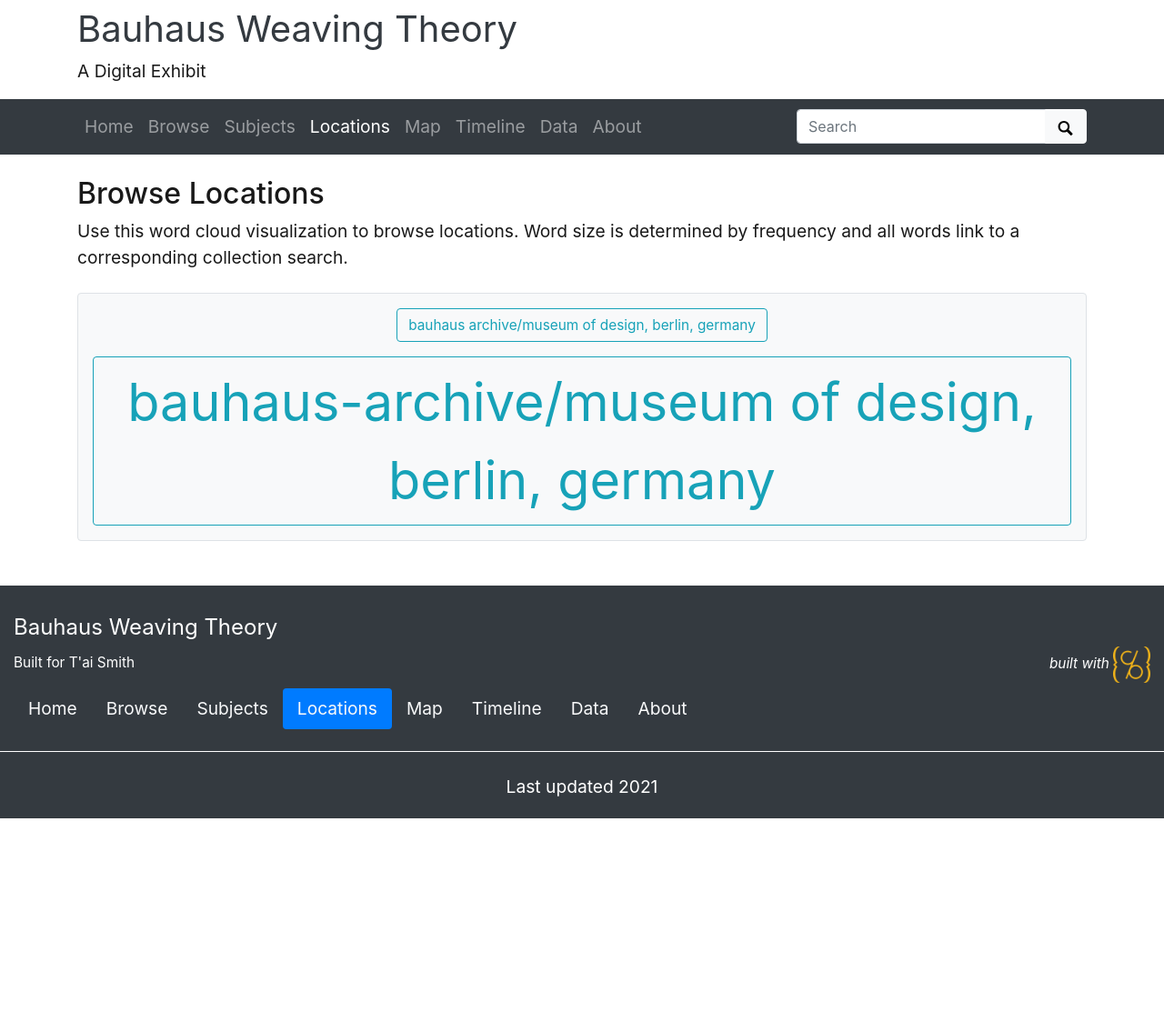
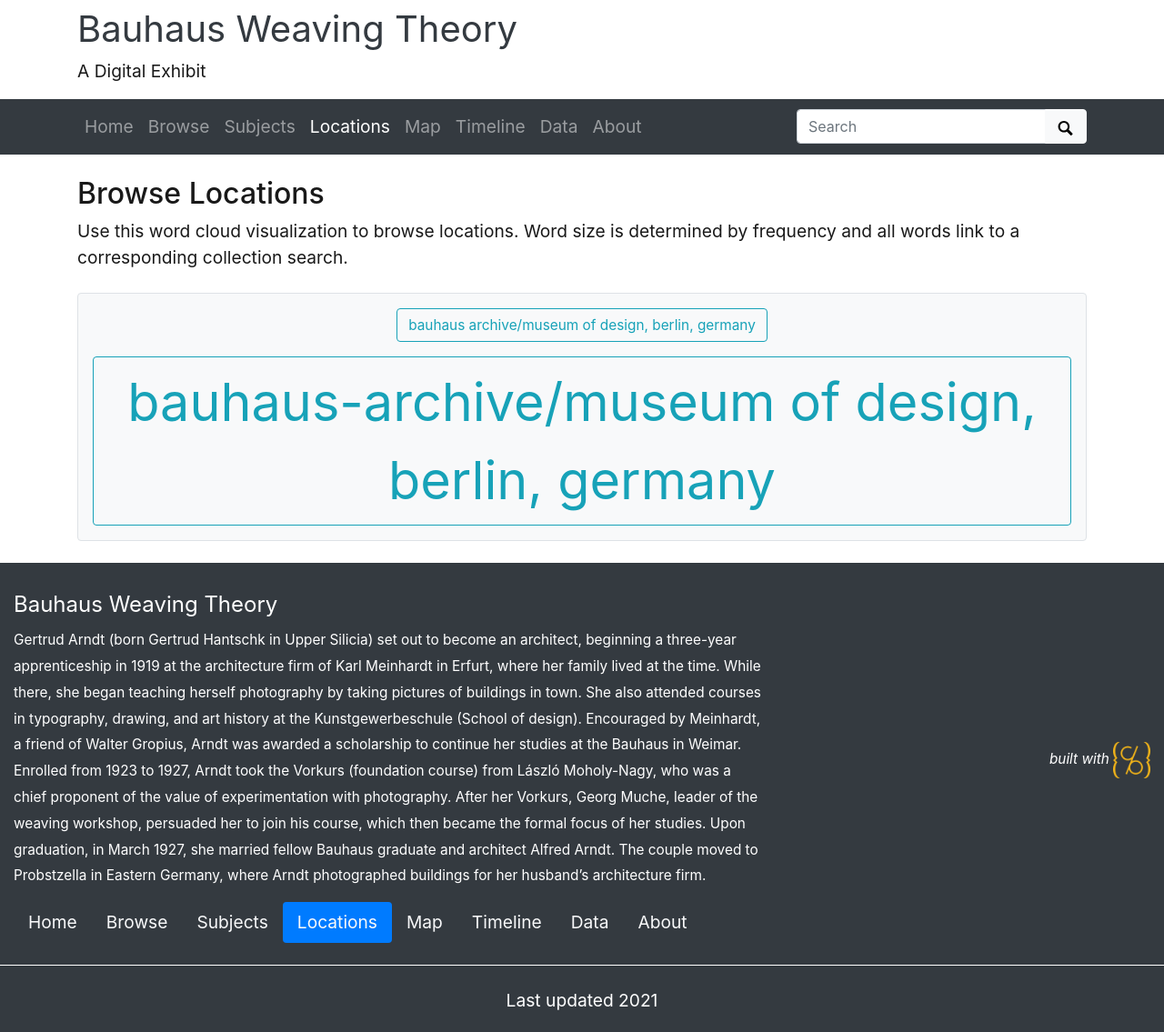
Before and after one commit to rcastonguay/garndt, a Jekyll site: the page built from pages/locations.md, in a window 1280 px wide. Shown: the whole page at 91% size. Built offline with Jekyll 4.4.1, drawn with Linux system fonts in a browser that asks for light colours; before the commit the page ends 900 px from its top, so only the background shows below that.

Commit message:
update description on homepage

```diff
--- a/_config.yml
+++ b/_config.yml
@@ -25,7 +25,7 @@
 tagline: A Digital Exhibit
 # description appears in meta tags and other locations
 # this description might appear in search result lists, keep around 160 characters max
-description: "Built for T'ai Smith"
+description: "Gertrud Arndt (born Gertrud Hantschk in Upper Silicia) set out to become an architect, beginning a three-year apprenticeship in 1919 at the architecture firm of Karl Meinhardt in Erfurt, where her family lived at the time. While there, she began teaching herself photography by taking pictures of buildings in town. She also attended courses in typography, drawing, and art history at the Kunstgewerbeschule (School of design). Encouraged by Meinhardt, a friend of Walter Gropius, Arndt was awarded a scholarship to continue her studies at the Bauhaus in Weimar. Enrolled from 1923 to 1927, Arndt took the Vorkurs (foundation course) from László Moholy-Nagy, who was a chief proponent of the value of experimentation with photography. After her Vorkurs, Georg Muche, leader of the weaving workshop, persuaded her to join his course, which then became the formal focus of her studies. Upon graduation, in March 1927, she married fellow Bauhaus graduate and architect Alfred Arndt. The couple moved to Probstzella in Eastern Germany, where Arndt photographed buildings for her husband’s architecture firm."
 # creator of the digital collection, to appear in meta tags; we typically use our GitHub usernames but feel free to just use your name
 author: T'ai Smith and Rémi Castonguay
 
```
